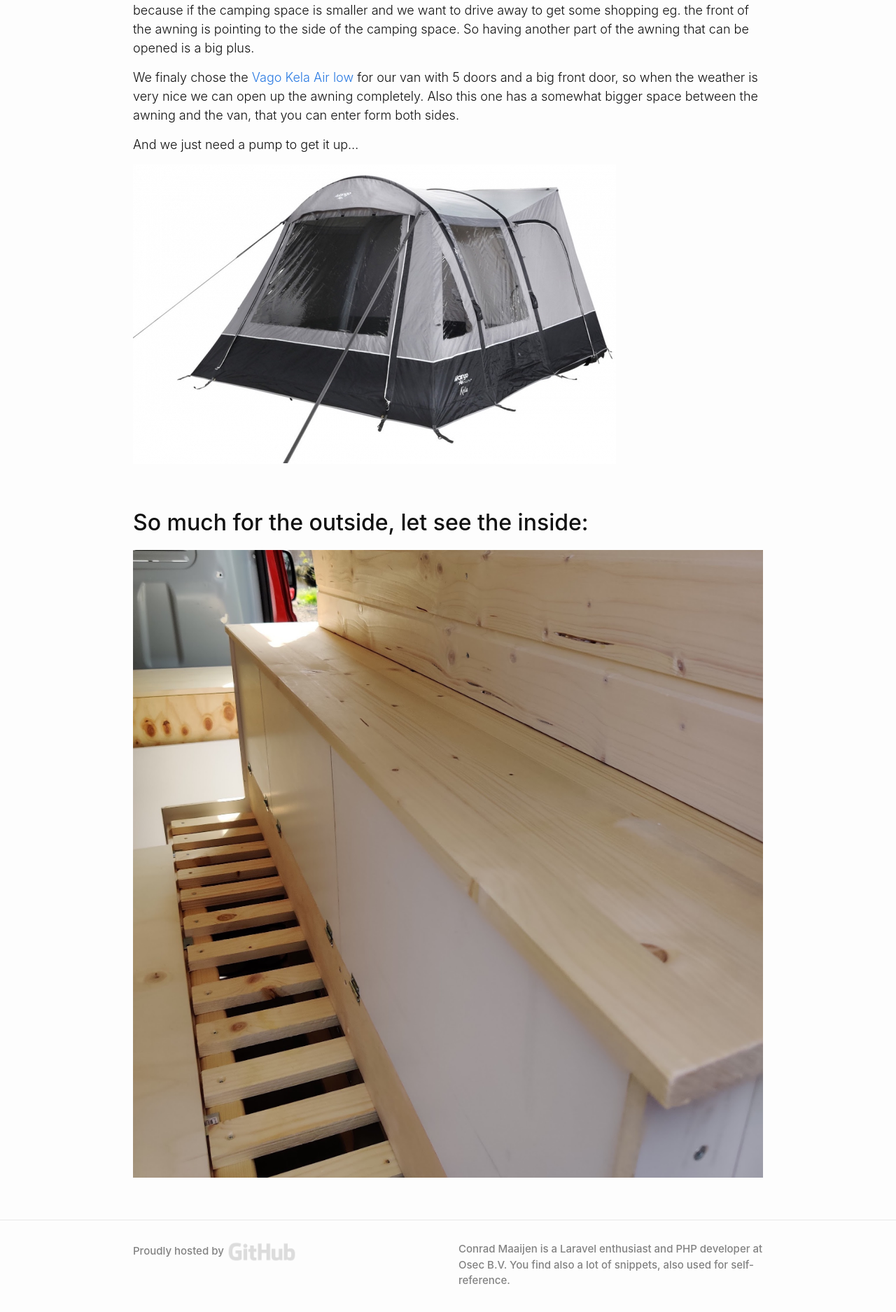
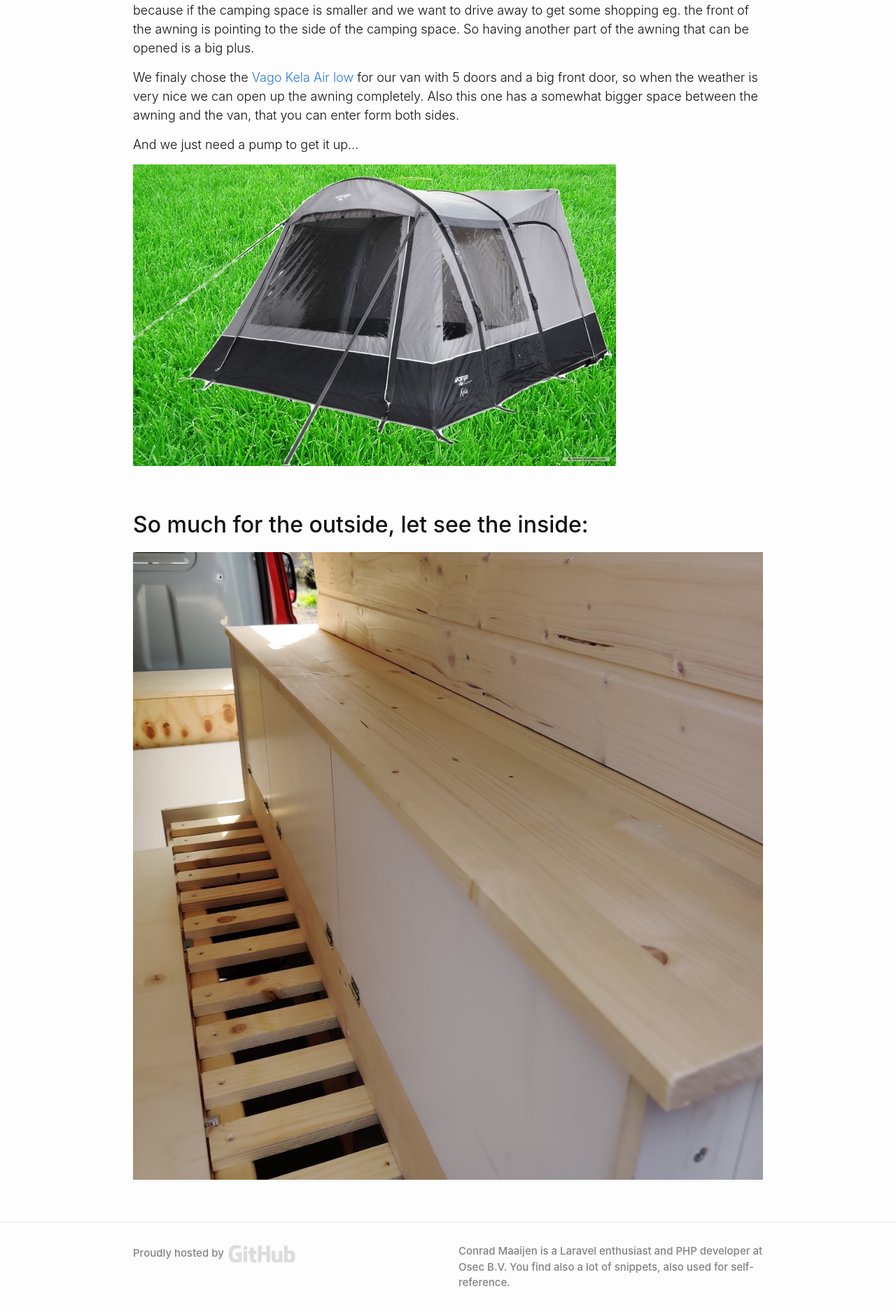
Before and after one commit to ConradMaaijen/conradmaayen.github.io, a Jekyll site: the page built from _posts/2021-05-06-our-jumpy.md, in a window 1280 px wide. Shown: the part 3688-5563 px from the top of the page at 70% size. Built offline with Jekyll 4.4.1, drawn with Linux system fonts in a browser that asks for light colours.

Commit message:
add kela on grass

```diff
--- a/_posts/2021-05-06-our-jumpy.md
+++ b/_posts/2021-05-06-our-jumpy.md
@@ -37,7 +37,7 @@ We finaly chose the [Vago Kela Air low](https://www.vango.co.uk/nl/awnings/150-k
 
 And we just need a pump to get it up...
 
-![](/assets/jumpy/vango-kela-low-awning.jpg)
+![](/assets/jumpy/vango-kela-low-awning2.jpg)
 
 ## So much for the outside, let see the inside:
 
```
